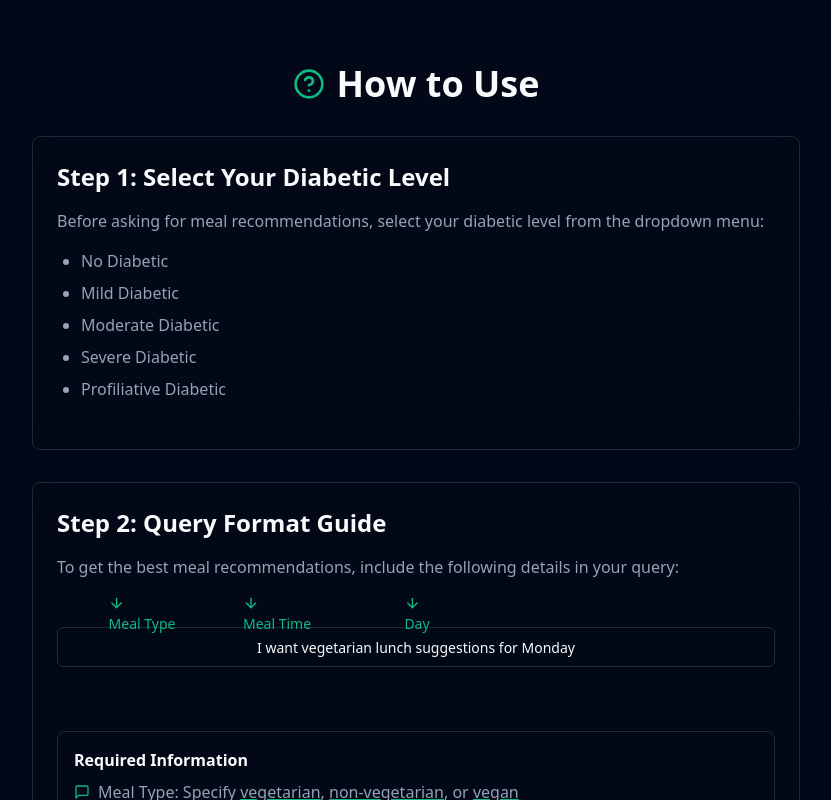
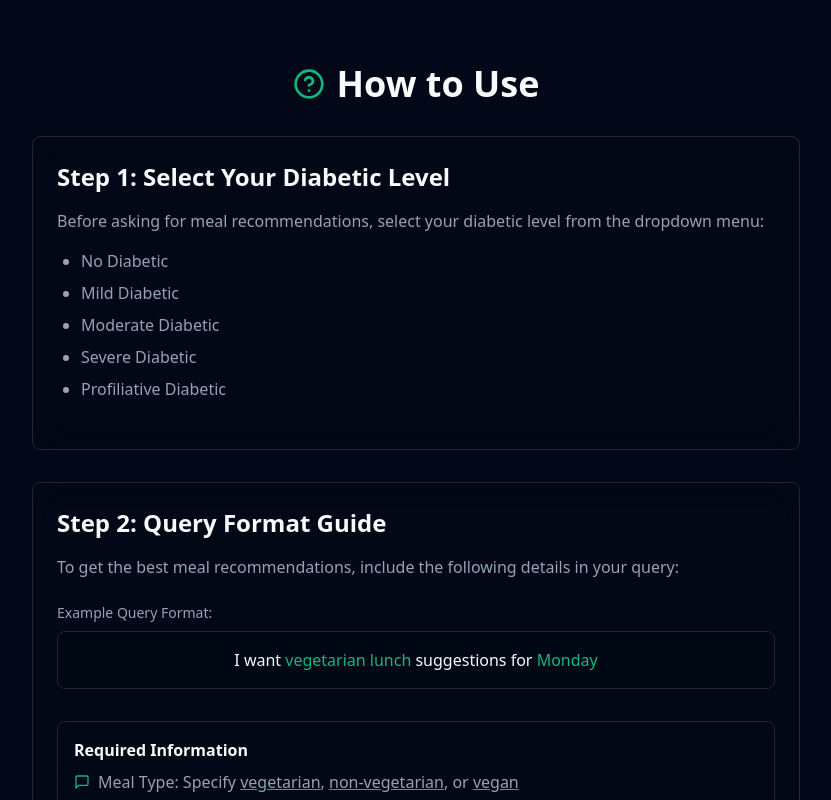
Before and after one commit to tumpudikarthikeya/diabetic-dish-dialogue-60, a React (Vite) app: page /how-to-use in a window 1280 px wide. Shown: the top 800 px of the page, without its empty margins (224-1055 px from the left). Built offline with nearby package versions, Linux system fonts and the light colour scheme.

Commit message:
Refactor HowToUse page
Remove arrows from query input example and only highlight keywords.

```diff
--- a/src/pages/HowToUse.tsx
+++ b/src/pages/HowToUse.tsx
@@ -1,5 +1,5 @@
 
-import { HelpCircle, ArrowDown, MessageSquare } from "lucide-react";
+import { HelpCircle, MessageSquare } from "lucide-react";
 import { Input } from "@/components/ui/input";
 
 const HowToUse = () => {
@@ -33,27 +33,16 @@ const HowToUse = () => {
                 To get the best meal recommendations, include the following details in your query:
               </p>
 
-              <div className="relative mt-12 mb-16">
-                <Input
-                  readOnly
-                  value="I want vegetarian lunch suggestions for Monday"
-                  className="w-full text-center bg-background/50 text-base"
-                />
-                <div className="absolute -top-8 left-[85px] transform -translate-x-1/2">
-                  <ArrowDown className="w-4 h-4 text-emerald-500" />
-                  <span className="text-sm text-emerald-500 whitespace-nowrap">Meal Type</span>
-                </div>
-                <div className="absolute -top-8 left-[220px] transform -translate-x-1/2">
-                  <ArrowDown className="w-4 h-4 text-emerald-500" />
-                  <span className="text-sm text-emerald-500 whitespace-nowrap">Meal Time</span>
-                </div>
-                <div className="absolute -top-8 left-[360px] transform -translate-x-1/2">
-                  <ArrowDown className="w-4 h-4 text-emerald-500" />
-                  <span className="text-sm text-emerald-500 whitespace-nowrap">Day</span>
+              <div className="mb-8">
+                <p className="text-sm text-muted-foreground mb-2">Example Query Format:</p>
+                <div className="p-4 bg-background/50 rounded-lg border border-border text-center">
+                  I want <span className="text-emerald-500 font-medium">vegetarian</span> {" "}
+                  <span className="text-emerald-500 font-medium">lunch</span> suggestions for {" "}
+                  <span className="text-emerald-500 font-medium">Monday</span>
                 </div>
               </div>
 
-              <div className="space-y-6 mt-8">
+              <div className="space-y-6">
                 <div className="p-4 border border-border rounded-lg">
                   <h3 className="font-semibold mb-2">Required Information</h3>
                   <ul className="space-y-3 text-muted-foreground">
```
